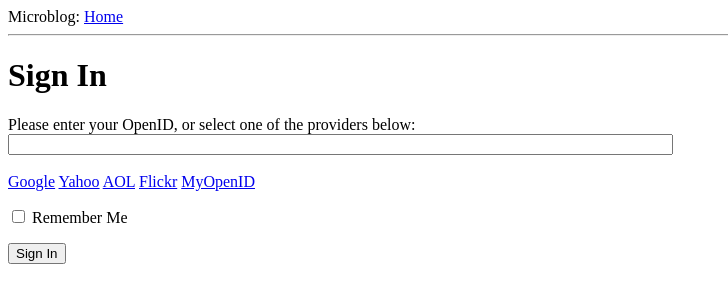
After one commit to lefttree/flaskApp, a Flask app: page /login in a window 1280 px wide. The commit adds this page. Shown: the top 303 px of the page, without its empty margins (0-728 px from the left). Run offline with Flask 2, Linux system fonts and the light colour scheme.

Commit message:
part3: web form with `Flask-wtf`, OpenID

```diff
--- a/app/__init__.py
+++ b/app/__init__.py
@@ -1,4 +1,6 @@
 from flask import Flask
 
 app = Flask(__name__)
+app.config.from_object('config')
+
 from app import views
--- /dev/null
+++ b/app/forms.py
@@ -0,0 +1,7 @@
+from flask.ext.wtf import Form
+from wtforms import StringField, BooleanField
+from wtforms.validators import DataRequired
+
+class LoginForm(Form):
+    openid = StringField('openid', validators=[DataRequired()])
+    remember_me = BooleanField('remember_me', default=False)
--- a/app/templates/base.html
+++ b/app/templates/base.html
@@ -9,6 +9,15 @@
     <body>
         <div>Microblog: <a href="/index">Home</a></div>
         <hr >
+        {% with messages = get_flashed_messages() %}
+            {% if message %}
+                <ul>
+                {% for message in messages %}
+                    <li>{{ message }}</li>
+                {% endfor %}
+                </ul>
+            {% endif %}
+        {% endwith %}
         {% block content %}{% endblock %}
     </body>
 </html>
--- /dev/null
+++ b/app/templates/login.html
@@ -0,0 +1,31 @@
+{% extends "base.html" %}
+
+{% block content %}
+    <script type="text/javascript">
+        function set_openid(openid, pr) {
+            u = openid.search('<username>');
+            if (u != -1) {
+                user = prompt('Enter your ' + pr + ' username:');
+                openid = openid.substr(0, u) + user;
+            }
+            form = document.forms['login'];
+            form.elements['openid'].value = openid;
+        }
+    </script>
+    <h1>Sign In</h1>
+    <form action="" method="post" name="login">
+        {{ form.hidden_tag() }}
+        <p>
+            Please enter your OpenID, or select one of the providers below: <br>
+            {{ form.openid(size=80) }} <br>
+            {% for error in form.openid.errors %}
+                <span style="color: red;">[{{ error }}]</span>
+            {% endfor %}<br>
+            {% for pr in providers %}
+                <a href="javascript:set_openid('{{ pr.url }}', '{{ pr.name }}');">{{ pr.name }}</a>
+            {% endfor %}
+        </p>
+        <p>{{ form.remember_me }} Remember Me</p>
+        <p><input type="submit" value="Sign In"></p>
+    </form>
+{% endblock %}
--- a/app/views.py
+++ b/app/views.py
@@ -1,5 +1,7 @@
-from flask import render_template
+from flask import render_template, flash, redirect
 from app import app
+from .forms import LoginForm
+
 
 @app.route('/')
 @app.route('/index')
@@ -19,3 +21,17 @@ def index():
                             title='Home',
                             user=user,
                             posts=posts)
+
+
+@app.route('/login', methods=['GET', 'POST'])
+def login():
+    form = LoginForm()
+    # handle submitted form data
+    # validate_on_submit() will run all the validators and return boolean
+    if form.validate_on_submit():
+        flash('Login requested for OpenID="%s", remember_me=%s' % (form.openid.data, str(form.remember_me.data)))
+        return redirect('/index')
+    return render_template('login.html',
+                            title='Sign In',
+                            form=form,
+                            providers=app.config['OPENID_PROVIDERS'])
```
Also changed, not shown: config.py (added, +9 -0 lines), notes/part3.md (added, +64 -0 lines).
